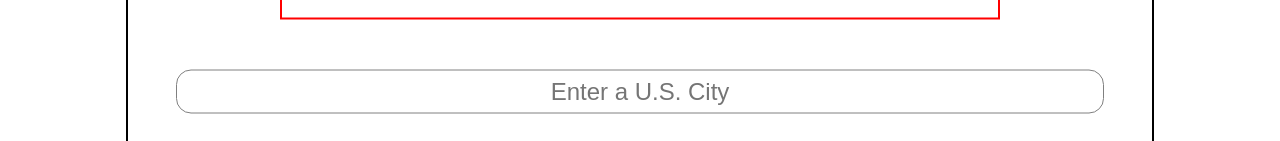
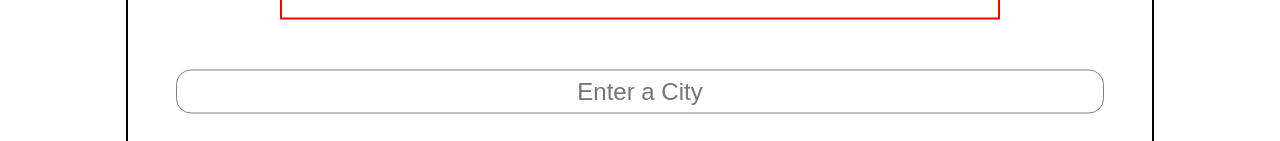
Before and after one commit to Alex-InWonderland/Vanilla-JS-Weather-App, a plain HTML site: page index.html in a window 1280 px wide. Shown: the part 479-620 px from the top of the page. Drawn offline with Linux system fonts and the light colour scheme.

Commit message:
Updated app

```diff
--- a/app.js
+++ b/app.js
@@ -22,8 +22,6 @@ function getWeather() {
         displayTemp(temp);
     });
 
-
-
 }
 
 function displayTemp(temp) {
--- a/index.html
+++ b/index.html
@@ -16,8 +16,9 @@
             <span class="temp" id="temp"></span>
         </div>
 
+
         <form>
-            <input id="input-field" class="form-data" type="text" placeholder="Enter a U.S. City" />
+            <input id="input-field" class="form-data" type="text" placeholder="Enter a City" />
             <button type="button" class="form-data" id="weather-button">Get Current Weather</button>
         </form>
     </div><!-- end of app container -->
```
